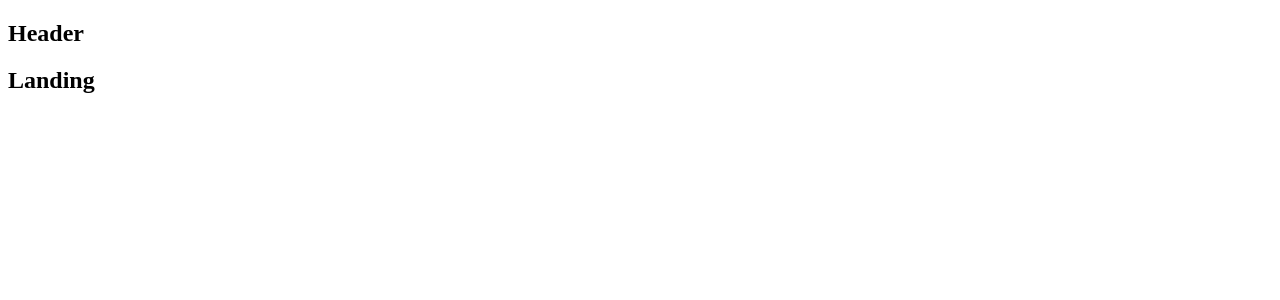
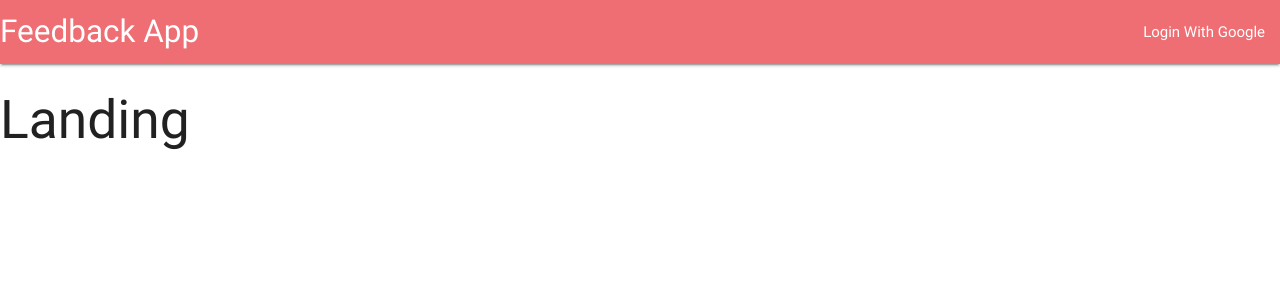
Before and after one commit to Narshe1412/feedback-react-app, a React (Create React App) app in the folder client/: page / in a window 1280 px wide. Shown: the top 300 px of the page. Built offline with nearby package versions, Linux system fonts and the light colour scheme.

Commit message:
added styling

```diff
--- a/client/package.json
+++ b/client/package.json
@@ -8,6 +8,7 @@
     }
   },
   "dependencies": {
+    "materialize-css": "^0.100.2",
     "react": "^16.3.0",
     "react-dom": "^16.3.0",
     "react-redux": "^5.0.7",
--- a/client/src/components/App.js
+++ b/client/src/components/App.js
@@ -1,7 +1,7 @@
 import React from 'react';
 import { BrowserRouter, Route } from 'react-router-dom';
 
-const Header = () => <h2>Header</h2>;
+import Header from './Header';
 const Dashboard = () => <h2>Dashboard</h2>;
 const SurveyNew = () => <h2>SurveyNew</h2>;
 const Landing = () => <h2>Landing</h2>;
--- /dev/null
+++ b/client/src/components/Header.js
@@ -0,0 +1,19 @@
+import React, { Component } from 'react';
+
+class Header extends Component {
+  render() {
+    return (
+      <nav>
+        <div className="nav-wrapper">
+          <a className="left brand-logo">Feedback App</a>
+          <ul className="right">
+            <li>
+              <a>Login With Google</a>
+            </li>
+          </ul>
+        </div>
+      </nav>
+    );
+  }
+}
+export default Header;
--- a/client/src/index.js
+++ b/client/src/index.js
@@ -1,3 +1,4 @@
+import 'materialize-css/dist/css/materialize.min.css';
 import React from 'react';
 import ReactDOM from 'react-dom';
 import { Provider } from 'react-redux';
```
Also changed, not shown: 1 other file (tests, documents, lock files or other folders).
